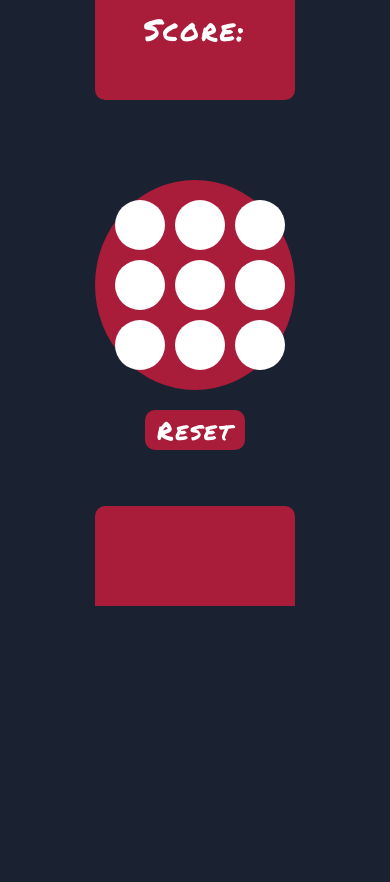
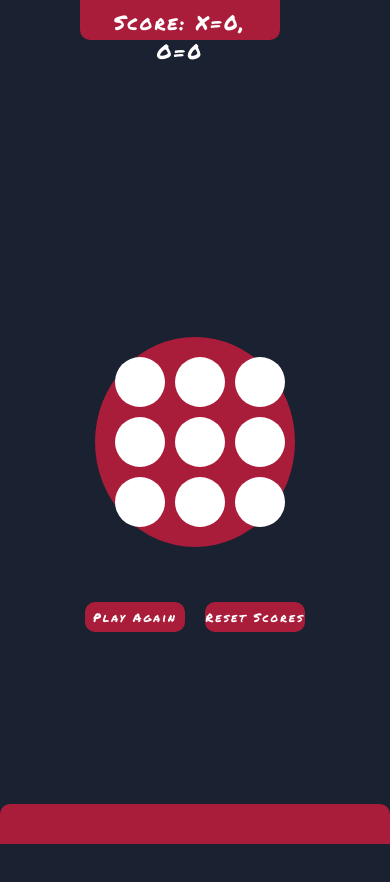
Before and after one commit to Kaisar-Rashid/Tic-Tac-Toe, a plain HTML site: page index.html in a window 390 px wide. Before the commit the page ends 844 px from the top, so only its background shows below. Drawn offline with Linux system fonts and the light colour scheme.

Commit message:
add localstorage

```diff
--- a/index.html
+++ b/index.html
@@ -3,16 +3,13 @@
   <head>
     <meta charset="UTF-8" />
     <meta name="viewport" content="width=device-width, initial-scale=1.0" />
-    <title>Tic Tac Toe</title>
+    <title>Tic Tac Toe with LocalStorage</title>
     <link rel="stylesheet" href="style.css" />
   </head>
   <body>
     <main>
-      <!--Adding LocalStorage to save the score-->
-      <!--Add a Different button for reset game and reset score & save it to localStorage-->
-
       <div class="grid">
-        <div class="score">Score:</div>
+        <div class="score">Score: <span id="score"></span></div>
         <div class="cen">
           <div class="box">
             <div class="1 btn"></div>
@@ -25,7 +22,10 @@
             <div class="8 btn"></div>
             <div class="9 btn"></div>
           </div>
-          <button class="Reset">Reset</button>
+          <div class="button-container">
+            <button class="Reset">Play Again</button>
+            <button class="Reset-score">Reset Scores</button>
+          </div>
         </div>
         <button class="status"></button>
       </div>
--- a/script.js
+++ b/script.js
@@ -5,11 +5,15 @@ document.addEventListener("DOMContentLoaded", () => {
   let scoreButton = document.querySelector(".score");
   let buttons = document.querySelectorAll(".btn");
   let Display = document.querySelector(".box");
+  let resetScoresButton = document.querySelector(".Reset-score");
+
+  let scoreX = JSON.parse(localStorage.getItem("scoreX")) || 0;
+  let scoreO = JSON.parse(localStorage.getItem("scoreO")) || 0;
+
+  scoreButton.innerText = `Score: X=${scoreX}, O=${scoreO}`;
 
   //declaring all global variable
   let currentPlayer = "X";
-  let scoreX = 0;
-  let scoreO = 0;
   let gameActive = true;
 
   // winning possiblities
@@ -59,12 +63,22 @@ document.addEventListener("DOMContentLoaded", () => {
     gameActive = true;
   }
 
+  function resetScores() {
+    scoreX = 0;
+    scoreO = 0;
+    localStorage.setItem("scoreX", JSON.stringify(scoreX));
+    localStorage.setItem("scoreX", JSON.stringify(scoreX));
+    scoreButton.innerText = `Score: X=${scoreX}, O=${scoreO}`;
+  }
+
   // update score
   function updateScore(player) {
     if (player === "X") {
       scoreX++;
+      localStorage.setItem("scoreX", JSON.stringify(scoreX));
     } else {
       scoreO++;
+      localStorage.setItem("scoreX", JSON.stringify(scoreX));
     }
     scoreButton.innerText = `Score: X=${scoreX}, O=${scoreO}`;
   }
@@ -94,4 +108,5 @@ document.addEventListener("DOMContentLoaded", () => {
   });
 
   resetButton.addEventListener("click", resetGame);
+  resetScoresButton.addEventListener("click", resetScores);
 });
--- a/style.css
+++ b/style.css
@@ -1,70 +1,79 @@
 @import url('https://fonts.googleapis.com/css2?family=Permanent+Marker&display=swap');
 
-
-*{
+* {
   margin: 0;
   padding: 0;
   box-sizing: border-box;
   background-color: #1A2130;
   font-family: "Permanent Marker", cursive;
   font-weight: 400;
-  font-style: normal
+  font-style: normal;
 }
-.box{
+
+.box {
   display: grid;
-  grid-template-columns: 1fr 1fr 1fr ;
+  grid-template-columns: 1fr 1fr 1fr;
   gap: 10px;
-  width: 400px;
+  width: 320px;
   border-radius: 50%;
   padding: 20px;
   background-color: #A91D3A;
   position: relative;
   bottom: 50px;
 }
-.box:hover{
+
+.box:hover {
   background-color: #1A2130;
   transition: all 0.3s ease-in-out;
 }
-main{
+
+main {
   display: flex;
   align-items: center;
   justify-content: center;
   margin-top: 80px;
 }
 
-.btn{
+.btn {
   background-color: white;
   color: #1A2130;
-  height: 100px;
+  height: 80px;
   border-radius: 50%;
   text-align: center;
-  font-size: 40px;
-  width: 100px;
+  font-size: 30px;
+  width: 80px;
   cursor: pointer;
   padding: 25px 0px;
 }
-.btn:hover{
+
+.btn:hover {
   border-radius: 0%;
   background-color: #A91D3A;
   transition: all 0.3s ease-in-out;
+}
 
-}
-.Reset{
-  height: 40px;
-  width: 300px;
+.Reset, .Reset-score {
+  height: 45px;
+  width: 160px;
   border: none;
-  font-size: 25px;
-  position: relative;
-  bottom: 30px;
+  font-size: 18px;
   color: #1A2130;
   background-color: #A91D3A;
   letter-spacing: 2px;
   border-radius: 10px;
   cursor: pointer;
-  display: block;
   color: white;
+  margin: 5px;
 }
-.status{
+
+.Reset:hover, .Reset-score:hover {
+  background-color: #1A2130;
+  color: #A91D3A;
+  border: 1px solid #A91D3A;
+  transition: all 0.3s ease-in-out;
+}
+
+.status {
   height: 60px;
   width: 90vw;
   border: none;
@@ -73,29 +82,21 @@ main{
   background-color: #A91D3A;
   letter-spacing: 2px;
   cursor: pointer;
-
-  display: block;
   border-top-right-radius: 10px;
   border-top-left-radius: 10px;
- position: relative;
-  top: 7px;
+  position: fixed;
+  bottom: 0;
+  left: 5%;
   color: white;
-
-}
-.Reset:hover{
-  background-color: #1A2130;
-  color: #A91D3A;
-  border: 1px solid #A91D3A;
-  transition: all 0.3s ease-in-out;
+  text-align: center;
 }
 
-.score{
+.score {
   height: 60px;
   width: 90vw;
   border: none;
   font-size: 35px;
   padding: 8px;
-  font-size: 30px;
   text-align: center;
   position: relative;
   bottom: 80px;
@@ -106,38 +107,50 @@ main{
   border-bottom-right-radius: 10px;
   border-bottom-left-radius: 10px;
   color: white;
-
-}
-.cen{
-  display: grid;
-  place-items: center;
 }
 
+.cen {
+  display: flex;
+  flex-direction: column;
+  align-items: center;
+  justify-content: center;
+  height: calc(100vh - 200px);
+}
+
+.button-container {
+  display: flex;
+  gap: 10px;
+  justify-content: center;
+}
 
 @media (max-width: 600px) {
-  .box{
+  .box {
     width: 200px;
   }
-  .btn{
+  .btn {
     width: 50px;
     height: 50px;
     font-size: 15px;
     padding: 15px;
   }
-  .Reset{
+  .Reset, .Reset-score {
     width: 100px;
+    height: 30px;
+    font-size: 12px;
   }
-  .score{
+  .score {
     width: 200px;
-    height: 100px;
+    height: 40px;
+    font-size: 20px;
   }
-  .status{
-    width: 200px;
-    height: 100px;
-    margin-top:69px;
+  .status {
+    width: 100%;
+    height: 40px;
+    font-size: 20px;
+    left: 0;
   }
-  .cen{
-   position: relative;
-   top: 50px;
+  .cen {
+    height: calc(100vh - 100px);
+    margin-top: 20px;
   }
 }
```
